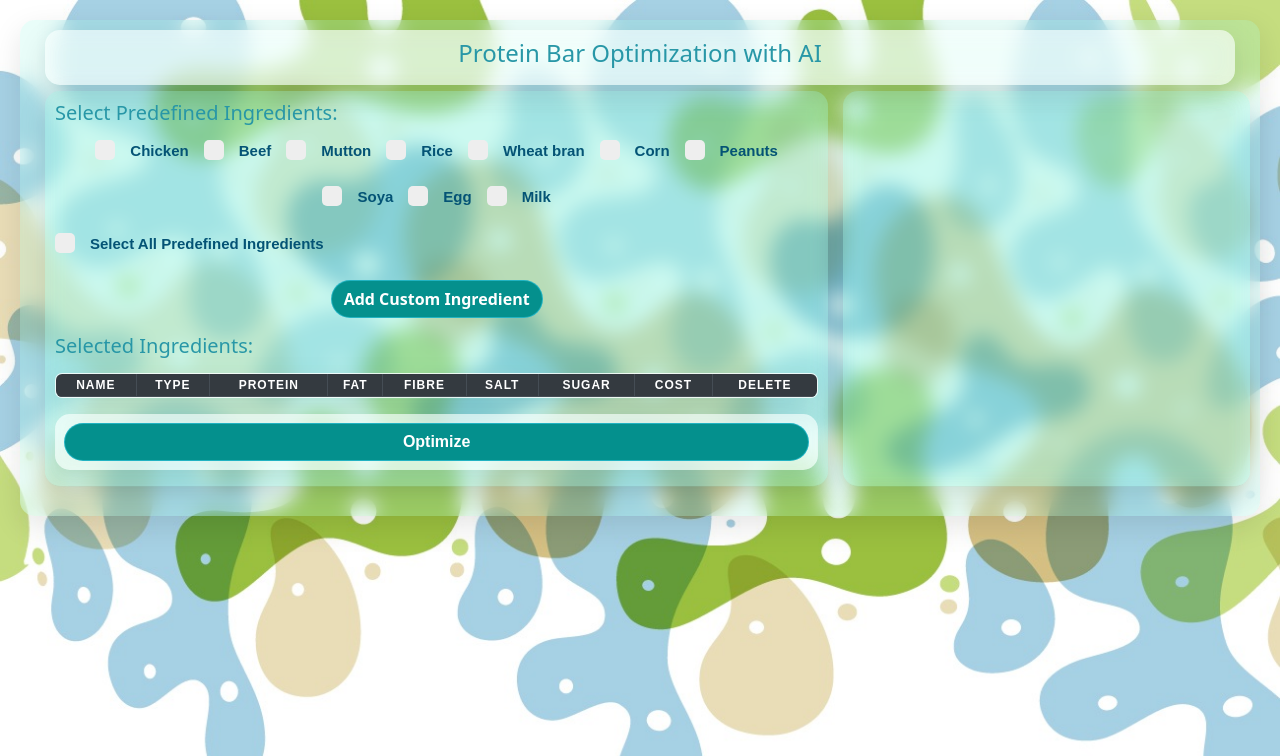
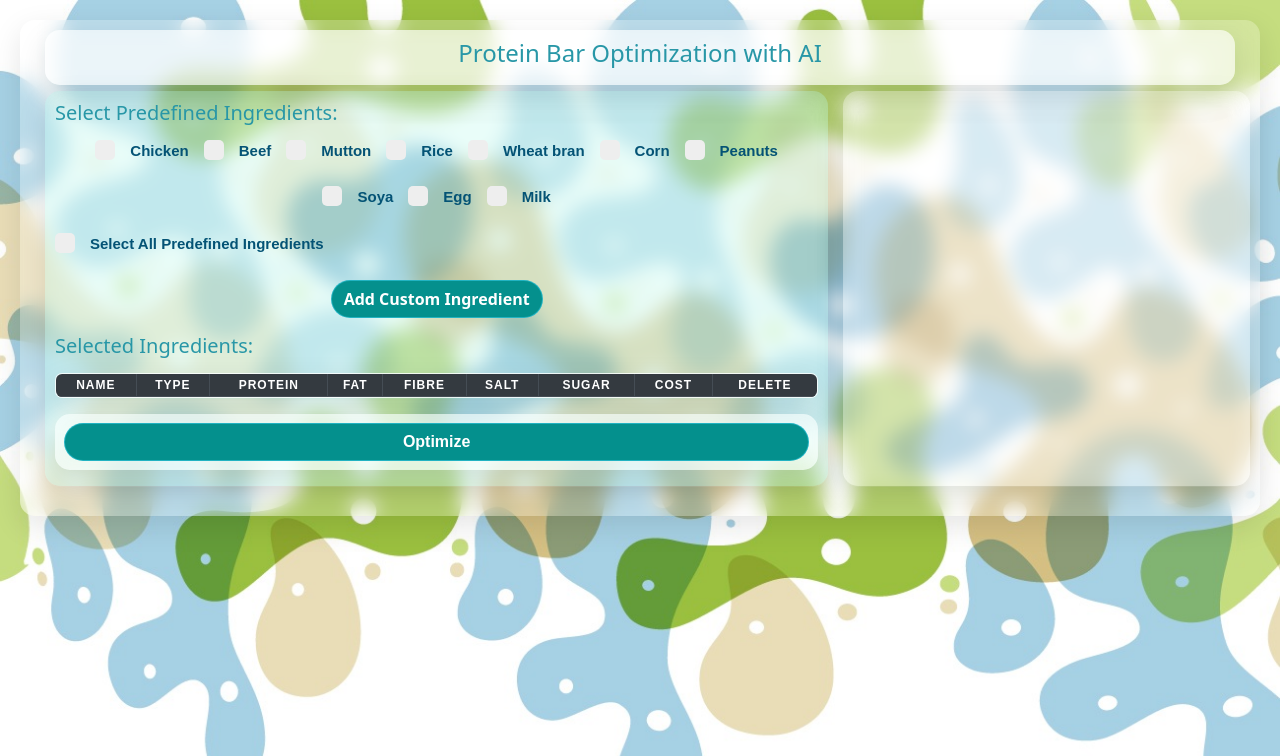
Before and after one commit to mozIccw/aimodel_pm, a Flask app: page / in a window 1280 px wide. Shown: the top 756 px of the page. Run offline with Flask 3, Linux system fonts and the light colour scheme; lists and menus that the app fills with data are empty; some libraries are stand-ins or nearby versions.

Commit message:
Update styles.css

```diff
--- a/static/styles.css
+++ b/static/styles.css
@@ -38,7 +38,7 @@ form {
 }
 .cstm {
     margin-bottom: 20px;
-    background: rgb(160 245 229 / 23%);
+    background: rgb(255 255 255 / 24%);
     padding: 10px;
 	margin-bottom: 20px;
     border-radius: 15px;
```
